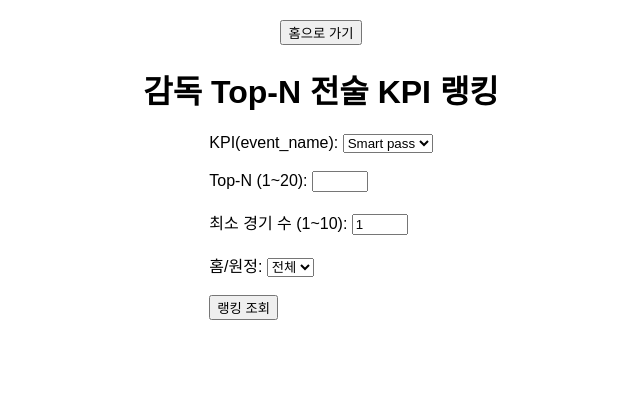
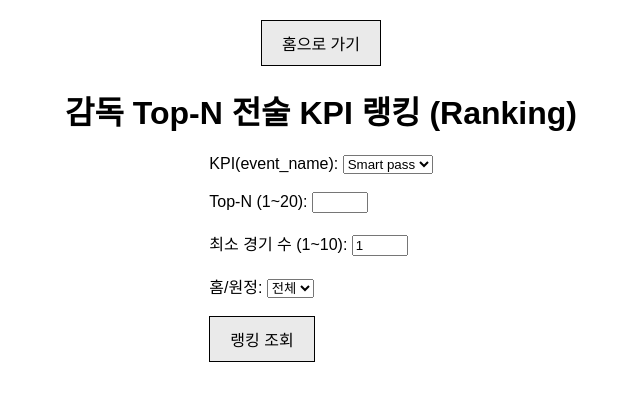
Before and after one commit to seoahS01/BigData-Application, a PHP site: page /pages/ranking.php in a window 1280 px wide. Shown: the top 401 px of the page, without its empty margins (319-959 px from the left). Run offline with PHP 8.4, Linux system fonts and the light colour scheme.

Commit message:
Ranking에 세션 연동 추가
- 세션 연동 코드 추가
- 버튼 형식 수정 (세션 연동)

```diff
--- a/team14/pages/ranking.php
+++ b/team14/pages/ranking.php
@@ -1,3 +1,17 @@
+<?php
+session_start();
+
+if (isset($_POST['color'])) {
+    $_SESSION['button_color'] = $_POST['color'];
+}
+
+$button_color = $_SESSION['button_color'] ?? '#EAEAEA';
+
+function buttonStyle($color) {
+    return "background-color: $color; color: black; border: black; border: 1px solid black; cursor: pointer; padding: 10px 20px; font-size: 1em;";
+}
+?>
+
 <?php
 
 // 담당자 2171054 황서아
@@ -114,10 +128,10 @@ if (isset($_GET['submit'])) {
 <body>
 
 <form action="../index.php" method="get" style="margin-top:20px;">
-    <button type="submit">홈으로 가기</button>
+    <button type="submit" style="<?= buttonStyle($button_color) ?>">홈으로 가기</button>
 </form>
 
-<h1>감독 Top-N 전술 KPI 랭킹</h1>
+<h1>감독 Top-N 전술 KPI 랭킹 (Ranking)</h1>
 
 <form method="get" action="./ranking.php">
     <label>KPI(event_name):</label>
@@ -143,7 +157,7 @@ if (isset($_GET['submit'])) {
     </select>
     <br><br>
 
-    <button type="submit" name="submit">랭킹 조회</button>
+    <button type="submit" name="submit" style="<?= buttonStyle($button_color) ?>">랭킹 조회</button>
 </form>
 
 <?php if ($message): ?>
@@ -177,3 +191,8 @@ if (isset($_GET['submit'])) {
 </html>
 
 <?php mysqli_close($conn); ?>
+
+</body>
+</html>
+
+<?php mysqli_close($conn); ?>
```
